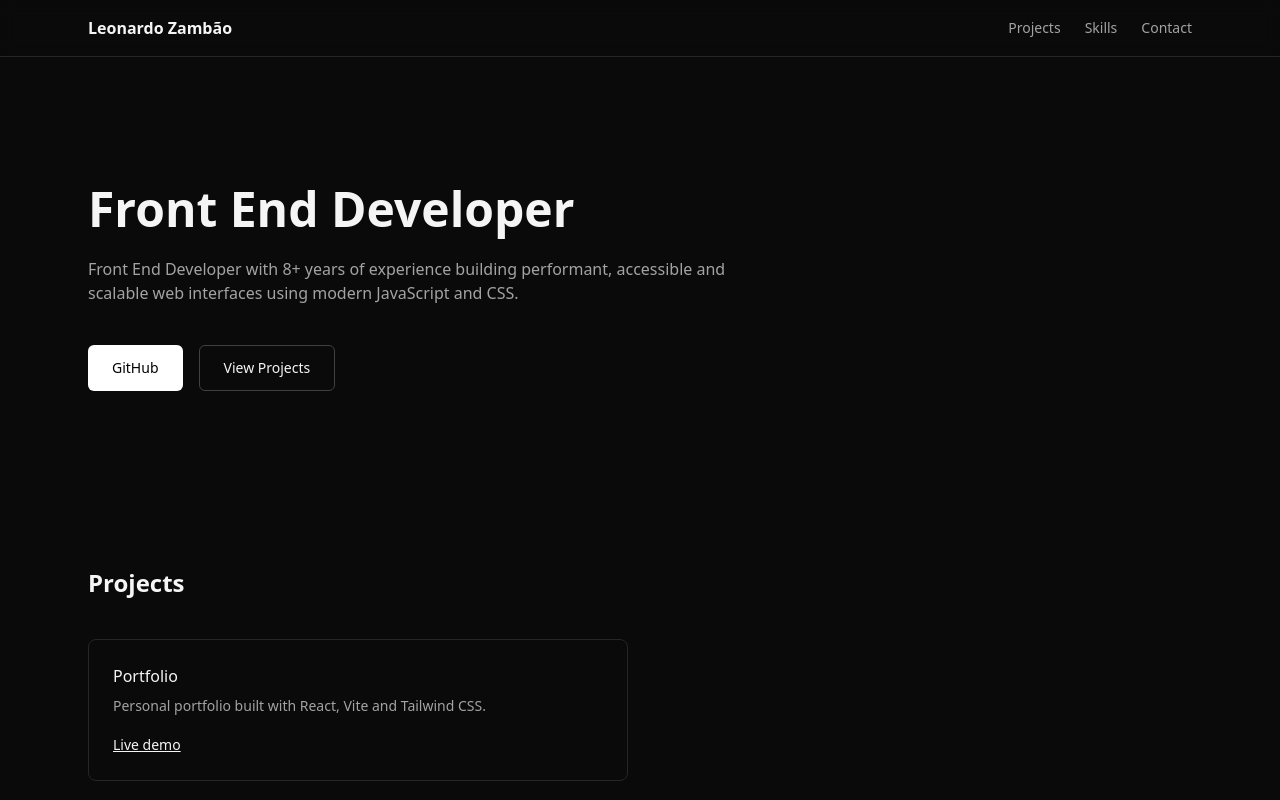
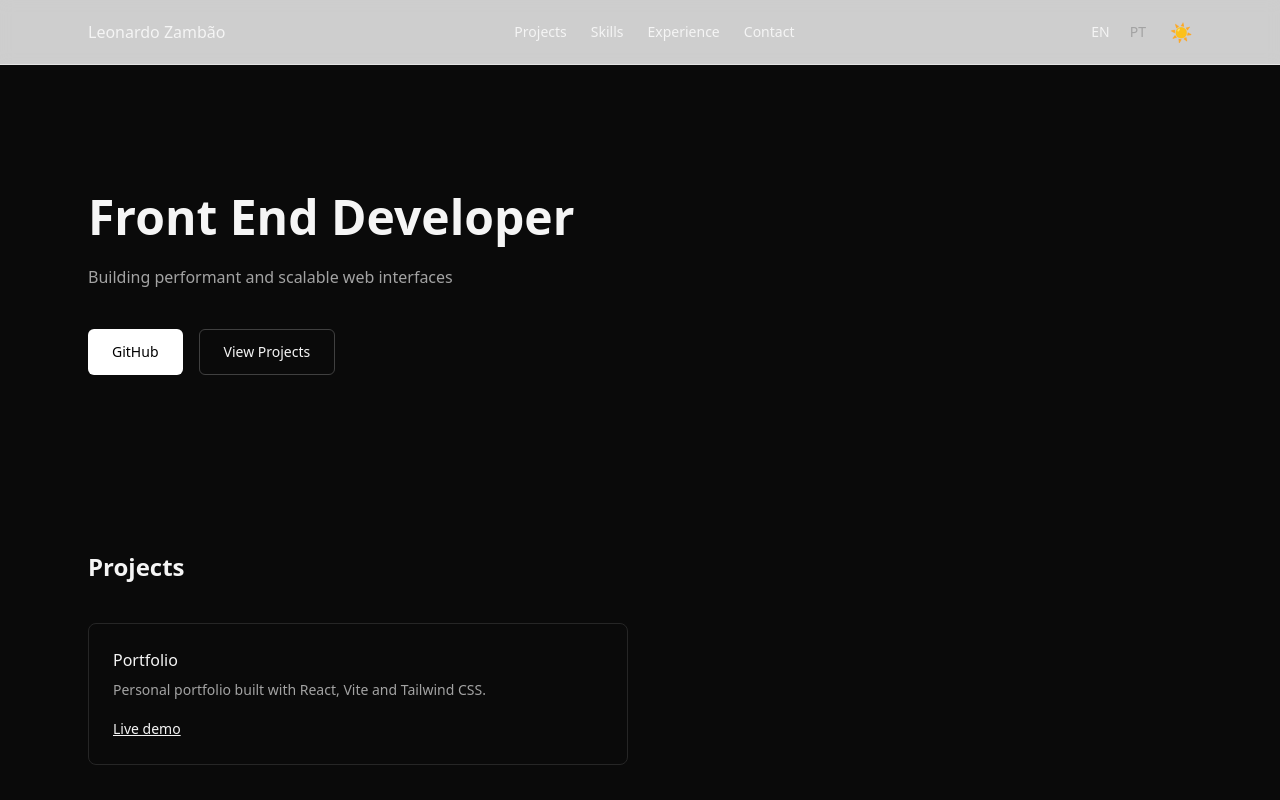
Before and after one commit to leonardozambao/portfolio, a React (Vite) app: page / in a window 1280 px wide. Shown: the top 800 px of the page. Built offline with nearby package versions, Linux system fonts and the light colour scheme.

Commit message:
language selector

```diff
--- a/src/App.jsx
+++ b/src/App.jsx
@@ -5,9 +5,11 @@ import Projects from "./components/sections/Projects";
 import Skills from "./components/sections/Skills";
 import Experience from "./components/sections/Experience";
 import Contact from "./components/sections/Contact";
+import { LanguageProvider } from "./context/LanguageContext";
 
 export default function App() {
   return (
+    <LanguageProvider>
       <div className="bg-neutral-950 text-neutral-100 min-h-screen">
         <Header />
         <main className="max-w-6xl mx-auto px-6">
@@ -19,5 +21,6 @@ export default function App() {
         </main>
         <Footer />
       </div>
+    </LanguageProvider>
   );
 }
--- a/src/components/layout/Header.jsx
+++ b/src/components/layout/Header.jsx
@@ -1,21 +1,85 @@
+import { useContext, useEffect, useState } from "react";
+import { LanguageContext } from "../../context/LanguageContext";
+
 export default function Header() {
+  const { lang, setLang } = useContext(LanguageContext);
+  const [theme, setTheme] = useState("light");
+
+  // Load theme on mount
+  useEffect(() => {
+    const savedTheme = localStorage.theme;
+    const prefersDark = window.matchMedia(
+      "(prefers-color-scheme: dark)"
+    ).matches;
+
+    if (savedTheme === "dark" || (!savedTheme && prefersDark)) {
+      document.documentElement.classList.add("dark");
+      setTheme("dark");
+    }
+  }, []);
+
+  const toggleTheme = () => {
+    const isDark = document.documentElement.classList.toggle("dark");
+    localStorage.theme = isDark ? "dark" : "light";
+    setTheme(isDark ? "dark" : "light");
+  };
+
   return (
-    <header className="sticky top-0 z-50 bg-neutral-950/80 backdrop-blur border-b border-neutral-800">
-      <div className="max-w-6xl mx-auto px-6 py-4 flex justify-between items-center">
-        <span className="font-bold">Leonardo Zambão</span>
+    <header className="sticky top-0 z-50 bg-white/80 dark:bg-neutral-900/80 backdrop-blur border-b border-neutral-200 dark:border-neutral-800">
+      <nav className="max-w-6xl mx-auto px-6 h-16 flex items-center justify-between">
+        {/* Logo */}
+        <a href="#hero" className="font-medium">
+          Leonardo Zambão
+        </a>
 
-        <nav className="space-x-6 text-sm text-neutral-400">
-          <a href="#projects" className="hover:text-white">
-            Projects
-          </a>
-          <a href="#skills" className="hover:text-white">
-            Skills
-          </a>
-          <a href="#contact" className="hover:text-white">
-            Contact
-          </a>
-        </nav>
-      </div>
+        {/* Navigation */}
+        <ul className="hidden md:flex items-center gap-6 text-sm">
+          <li>
+            <a href="#projects">Projects</a>
+          </li>
+          <li>
+            <a href="#skills">Skills</a>
+          </li>
+          <li>
+            <a href="#experience">Experience</a>
+          </li>
+          <li>
+            <a href="#contact">Contact</a>
+          </li>
+        </ul>
+
+        {/* Actions */}
+        <div className="flex items-center gap-4">
+          {/* Language */}
+          <div className="flex gap-1 text-sm">
+            <button
+              onClick={() => setLang("en")}
+              className={`px-2 ${
+                lang === "en" ? "font-medium" : "text-neutral-400"
+              }`}
+            >
+              EN
+            </button>
+            <button
+              onClick={() => setLang("pt")}
+              className={`px-2 ${
+                lang === "pt" ? "font-medium" : "text-neutral-400"
+              }`}
+            >
+              PT
+            </button>
+          </div>
+
+          {/* Theme */}
+          <button
+            onClick={toggleTheme}
+            aria-label="Toggle dark mode"
+            className="text-lg"
+          >
+            {theme === "dark" ? "🌙" : "☀️"}
+          </button>
+        </div>
+      </nav>
     </header>
   );
 }
--- a/src/components/sections/Hero.jsx
+++ b/src/components/sections/Hero.jsx
@@ -1,21 +1,19 @@
 import Button from "../ui/Button";
+import useTranslation from "../../hooks/useTranslation";
 
 export default function Hero() {
+  const t = useTranslation();
+
   return (
     <section className="py-32">
-      <h1 className="text-4xl md:text-5xl font-bold mb-6">
-        Front End Developer
-      </h1>
+      <h1 className="text-4xl md:text-5xl font-bold mb-6">{t.heroTitle}</h1>
 
-      <p className="text-neutral-400 max-w-2xl mb-10">
-        Front End Developer with 8+ years of experience building performant,
-        accessible and scalable web interfaces using modern JavaScript and CSS.
-      </p>
+      <p className="text-neutral-400 max-w-2xl mb-10">{t.heroSubtitle}</p>
 
       <div className="flex gap-4">
         <Button href="https://github.com/leonardozambao">GitHub</Button>
         <Button href="#projects" variant="secondary">
-          View Projects
+          {t.heroCta}
         </Button>
       </div>
     </section>
--- /dev/null
+++ b/src/context/LanguageContext.jsx
@@ -0,0 +1,17 @@
+import { createContext, useState } from "react";
+import en from "../locales/en";
+import pt from "../locales/pt";
+
+export const LanguageContext = createContext();
+
+export function LanguageProvider({ children }) {
+  const [lang, setLang] = useState("en");
+
+  const translations = lang === "pt" ? pt : en;
+
+  return (
+    <LanguageContext.Provider value={{ lang, setLang, translations }}>
+      {children}
+    </LanguageContext.Provider>
+  );
+}
--- /dev/null
+++ b/src/hooks/useTranslation.js
@@ -0,0 +1,7 @@
+import { useContext } from "react";
+import { LanguageContext } from "../context/LanguageContext";
+
+export default function useTranslation() {
+  const { translations } = useContext(LanguageContext);
+  return translations;
+}
--- /dev/null
+++ b/src/locales/en.js
@@ -0,0 +1,6 @@
+export default {
+  heroTitle: "Front End Developer",
+  heroSubtitle: "Building performant and scalable web interfaces",
+  heroCta: "View Projects",
+  contactText: "I'm currently open to remote opportunities and collaborations.",
+};
--- /dev/null
+++ b/src/locales/pt.js
@@ -0,0 +1,7 @@
+export default {
+  heroTitle: "Desenvolvedor Front End",
+  heroSubtitle: "Criando interfaces web performáticas e escaláveis",
+  heroCta: "Ver projetos",
+  contactText:
+    "Atualmente estou aberto a oportunidades remotas e colaborações.",
+};
```
Lines whose indentation alone changed are shown as unchanged.
